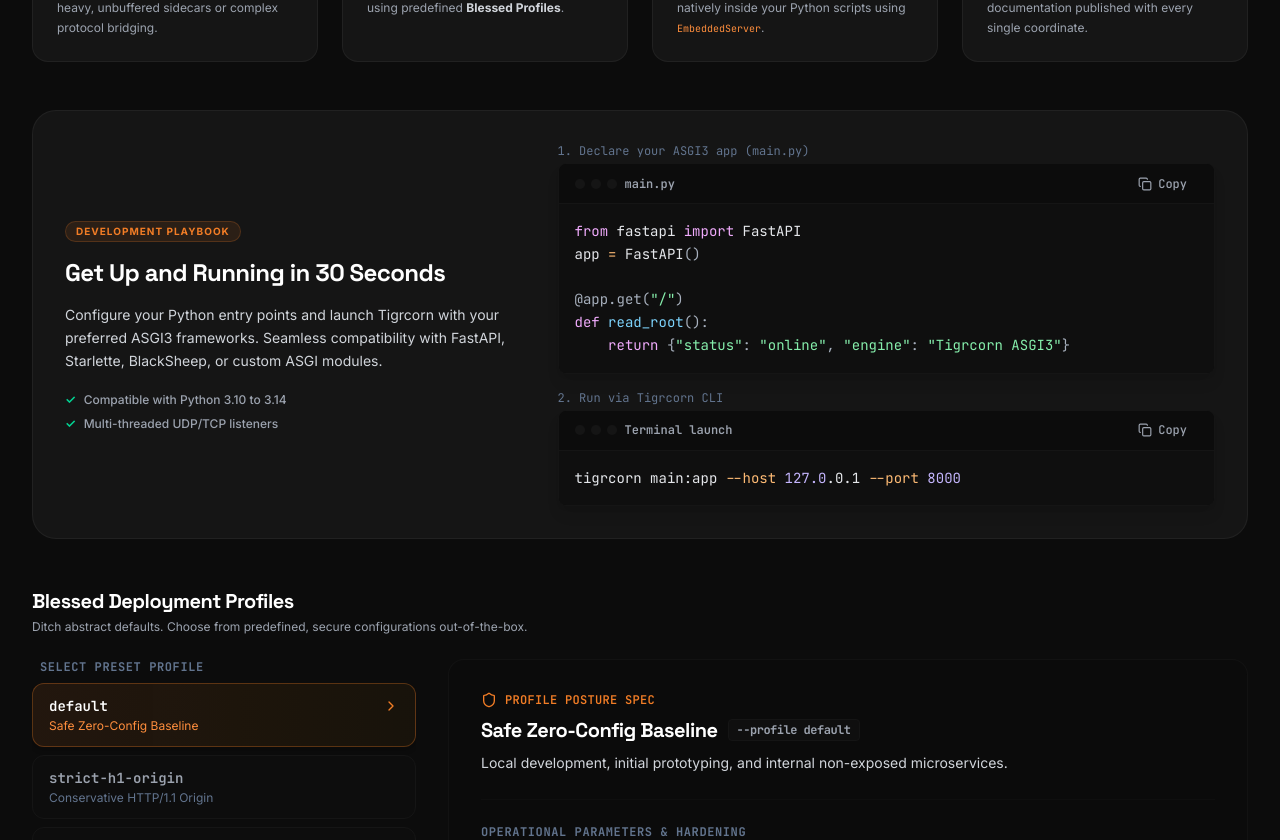
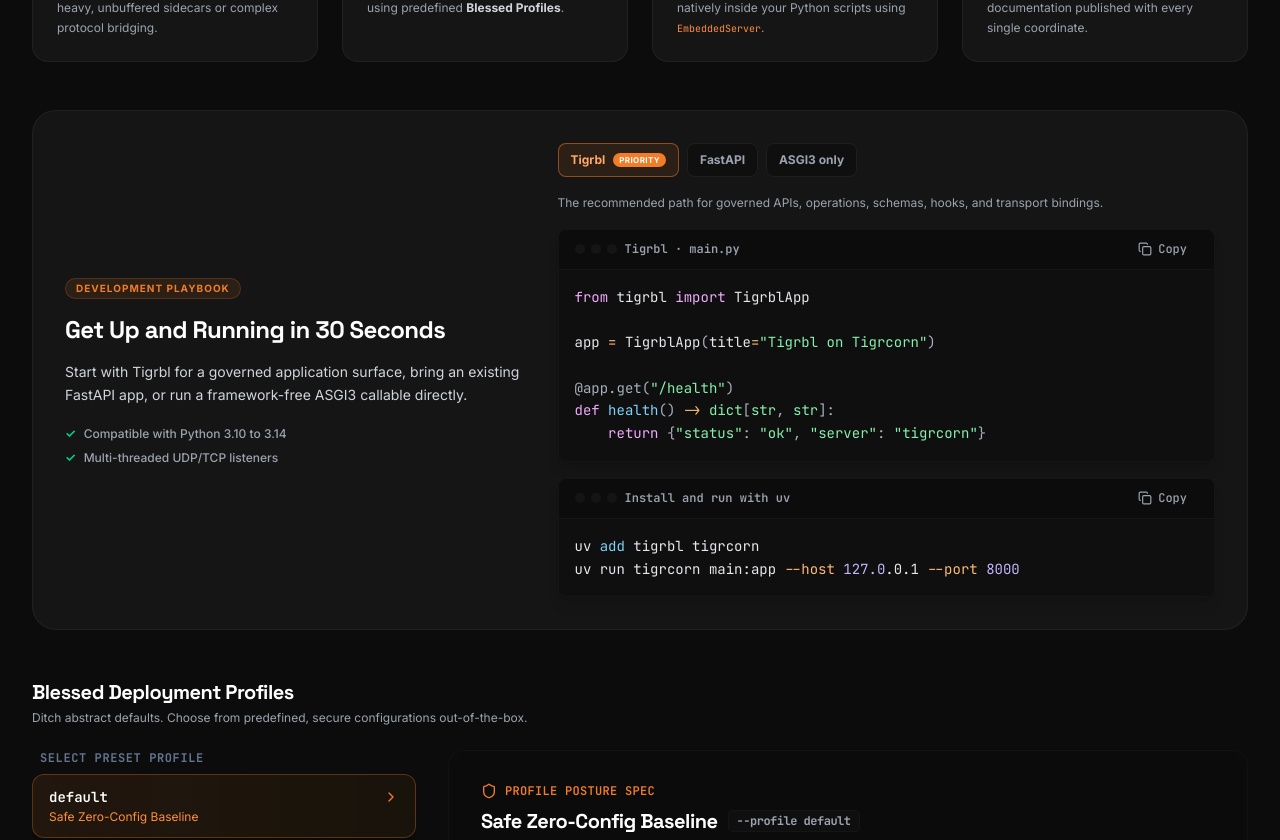
Before and after one commit to tigrbl/tigrcorn-com, a React (Vite) app: page / in a window 1280 px wide. Shown: the part 1196-2036 px from the top of the page. Built offline with nearby package versions, Linux system fonts and the light colour scheme.

Commit message:
Add branded favicon and framework examples

```diff
--- a/index.html
+++ b/index.html
@@ -3,6 +3,9 @@
   <head>
     <meta charset="UTF-8" />
     <meta name="viewport" content="width=device-width, initial-scale=1.0" />
+    <link rel="icon" type="image/svg+xml" href="/favicon.svg" />
+    <link rel="alternate icon" type="image/png" href="/assets/brand/tigrcorn/tigrcorn-favicon-v3.png" />
+    <link rel="apple-touch-icon" href="/assets/brand/tigrcorn/tigrcorn-favicon-v3.png" />
     <meta name="description" content="Run Python services over HTTP/1.1, HTTP/2, HTTP/3, QUIC, and WebSocket with explicit operational controls." />
     <link rel="canonical" href="https://tigrcorn.com/" />
     <link rel="sitemap" type="application/xml" title="Sitemap" href="/sitemap.xml" />
@@ -26,6 +29,7 @@
             "@id": "https://tigrcorn.com/#organization",
             "name": "Tigrcorn Project",
             "url": "https://tigrcorn.com/",
+            "logo": "https://tigrcorn.com/favicon.svg",
             "sameAs": ["https://github.com/tigrbl/tigrcorn", "https://discord.gg/jzvrbEtTtt"]
           },
           {
--- a/src/App.tsx
+++ b/src/App.tsx
@@ -52,7 +52,7 @@
       'url': baseUrl,
       'logo': {
         '@type': 'ImageObject',
-        'url': `${baseUrl}/logo.png`
+        'url': `${baseUrl}/favicon.svg`
       },
       'sameAs': [
         stableRelease.githubUrl,
--- /dev/null
+++ b/src/components/QuickStartExamples.tsx
@@ -0,0 +1,110 @@
+import React from 'react';
+import CopyableCode from './CopyableCode';
+
+type ExampleId = 'tigrbl' | 'fastapi' | 'asgi3';
+
+const examples: Array<{
+  id: ExampleId;
+  label: string;
+  description: string;
+  code: string;
+  commands: string;
+}> = [
+  {
+    id: 'tigrbl',
+    label: 'Tigrbl',
+    description: 'The recommended path for governed APIs, operations, schemas, hooks, and transport bindings.',
+    code: `from tigrbl import TigrblApp
+
+app = TigrblApp(title="Tigrbl on Tigrcorn")
+
+@app.get("/health")
+def health() -> dict[str, str]:
+    return {"status": "ok", "server": "tigrcorn"}`,
+    commands: `uv add tigrbl tigrcorn
+uv run tigrcorn main:app --host 127.0.0.1 --port 8000`,
+  },
+  {
+    id: 'fastapi',
+    label: 'FastAPI',
+    description: 'Run an existing FastAPI application directly on Tigrcorn without changing its ASGI interface.',
+    code: `from fastapi import FastAPI
+
+app = FastAPI()
+
+@app.get("/health")
+def health() -> dict[str, str]:
+    return {"status": "ok", "server": "tigrcorn"}`,
+    commands: `uv add fastapi tigrcorn
+uv run tigrcorn main:app --host 127.0.0.1 --port 8000`,
+  },
+  {
+    id: 'asgi3',
+    label: 'ASGI3 only',
+    description: 'Use a framework-free ASGI3 callable when you want direct control over the protocol boundary.',
+    code: `async def app(scope, receive, send):
+    assert scope["type"] == "http"
+
+    await send({
+        "type": "http.response.start",
+        "status": 200,
+        "headers": [[b"content-type", b"application/json"]],
+    })
+    await send({
+        "type": "http.response.body",
+        "body": b'{"status":"ok","server":"tigrcorn"}',
+    })`,
+    commands: `uv add tigrcorn
+uv run tigrcorn main:app --host 127.0.0.1 --port 8000`,
+  },
+];
+
+export default function QuickStartExamples() {
+  const [activeId, setActiveId] = React.useState<ExampleId>('tigrbl');
+  const activeExample = examples.find((example) => example.id === activeId) ?? examples[0];
+
+  return (
+    <div className="space-y-4">
+      <div className="flex flex-wrap gap-2" role="tablist" aria-label="Tigrcorn application examples">
+        {examples.map((example) => {
+          const isActive = example.id === activeId;
+          return (
+            <button
+              key={example.id}
+              type="button"
+              role="tab"
+              id={`example-tab-${example.id}`}
+              aria-selected={isActive}
+              aria-controls={`example-panel-${example.id}`}
+              tabIndex={isActive ? 0 : -1}
+              onClick={() => setActiveId(example.id)}
+              className={`inline-flex items-center gap-2 rounded-lg border px-3 py-2 text-xs font-bold transition ${
+                isActive
+                  ? 'border-orange-500/50 bg-orange-500/10 text-orange-300'
+                  : 'border-slate-700 bg-slate-900 text-slate-400 hover:border-slate-600 hover:text-white'
+              }`}
+            >
+              {example.label}
+              {example.id === 'tigrbl' ? (
+                <span className="rounded-full bg-orange-500 px-1.5 py-0.5 text-[8px] uppercase tracking-wider text-white">
+                  Priority
+                </span>
+              ) : null}
+            </button>
+          );
+        })}
+      </div>
+
+      <div
+        role="tabpanel"
+        id={`example-panel-${activeExample.id}`}
+        aria-labelledby={`example-tab-${activeExample.id}`}
+        className="space-y-4"
+      >
+        <p className="text-xs leading-relaxed text-slate-400">{activeExample.description}</p>
+        <CopyableCode code={activeExample.code} language="python" title={`${activeExample.label} · main.py`} />
+        <CopyableCode code={activeExample.commands} language="bash" title="Install and run with uv" />
+      </div>
+    </div>
+  );
+}
--- a/src/pages/Home.tsx
+++ b/src/pages/Home.tsx
@@ -4,6 +4,7 @@
 import CopyableCode from '../components/CopyableCode';
 import ProfileSelector from '../components/ProfileSelector';
 import ArchitectureFlow from '../components/ArchitectureFlow';
+import QuickStartExamples from '../components/QuickStartExamples';
 
 interface HomeProps {
   onNavigate: (path: string) => void;
@@ -14,13 +15,6 @@
     e.preventDefault();
     onNavigate(path);
   };
-
-  const quickStartPyCode = `from fastapi import FastAPI
-app = FastAPI()
-
-@app.get("/")
-def read_root():
-    return {"status": "online", "engine": "Tigrcorn ASGI3"}`;
 
   return (
     <div className="space-y-12 py-8">
@@ -217,7 +211,7 @@
             Get Up and Running in 30 Seconds
           </h2>
           <p className="text-sm text-slate-300 leading-relaxed">
-            Configure your Python entry points and launch Tigrcorn with your preferred ASGI3 frameworks. Seamless compatibility with FastAPI, Starlette, BlackSheep, or custom ASGI modules.
+            Start with Tigrbl for a governed application surface, bring an existing FastAPI app, or run a framework-free ASGI3 callable directly.
           </p>
           <div className="space-y-2 pt-1">
             <div className="flex gap-2 text-xs text-slate-400 font-medium">
@@ -229,15 +223,8 @@
           </div>
         </div>
 
-        <div className="lg:col-span-7 space-y-4">
-          <div>
-            <span className="text-xs font-mono text-slate-500 block mb-1">1. Declare your ASGI3 app (main.py)</span>
-            <CopyableCode code={quickStartPyCode} language="python" title="main.py" />
-          </div>
-          <div>
-            <span className="text-xs font-mono text-slate-500 block mb-1">2. Run via Tigrcorn CLI</span>
-            <CopyableCode code="tigrcorn main:app --host 127.0.0.1 --port 8000" language="bash" title="Terminal launch" />
-          </div>
+        <div className="lg:col-span-7">
+          <QuickStartExamples />
         </div>
       </section>
 
```
Also changed, not shown: public/favicon.svg (added).
